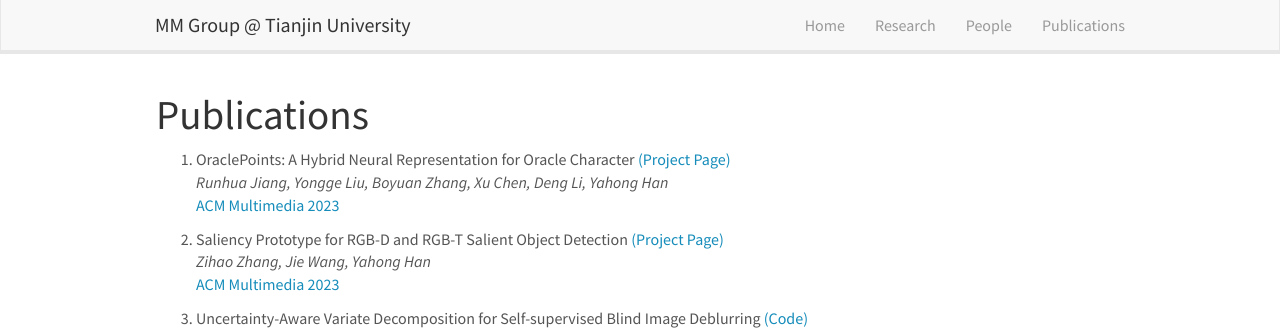
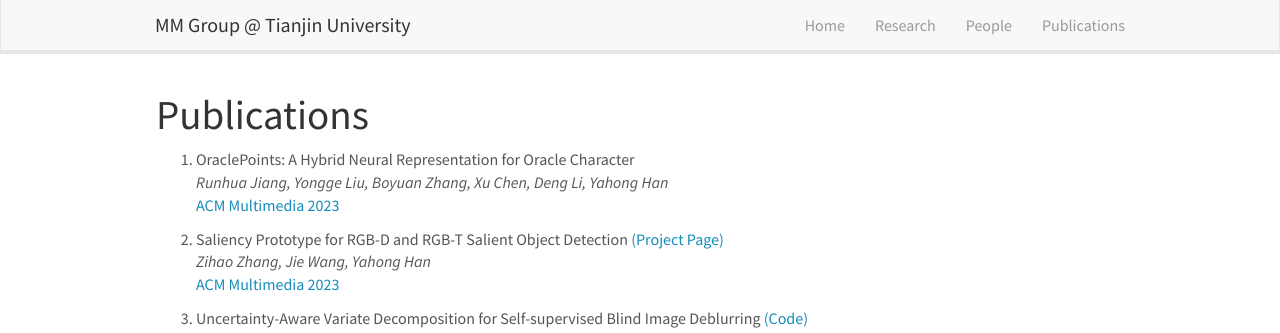
Before and after one commit to tjumm/tjumm.github.io, a Jekyll site: the page built from _pages/publications.md, in a window 1280 px wide and 900 px high. Shown: the top 333 px of the window. Built offline with Jekyll 4.4.1, drawn with Linux system fonts in a browser that asks for light colours; comment, search, counter and statistics services are not loaded.

Commit message:
edit project page

```diff
--- a/_data/publist.yml
+++ b/_data/publist.yml
@@ -1,4 +1,4 @@
-- title: "1. OraclePoints: A Hybrid Neural Representation for Oracle Character <a href='https://ddghjikle.github.io/'>(Project Page)</a>"
+- title: "1. OraclePoints: A Hybrid Neural Representation for Oracle Character"
   image: dummy.png
   description:
   authors: Runhua Jiang, Yongge Liu, Boyuan Zhang, Xu Chen, Deng Li, Yahong Han
```
